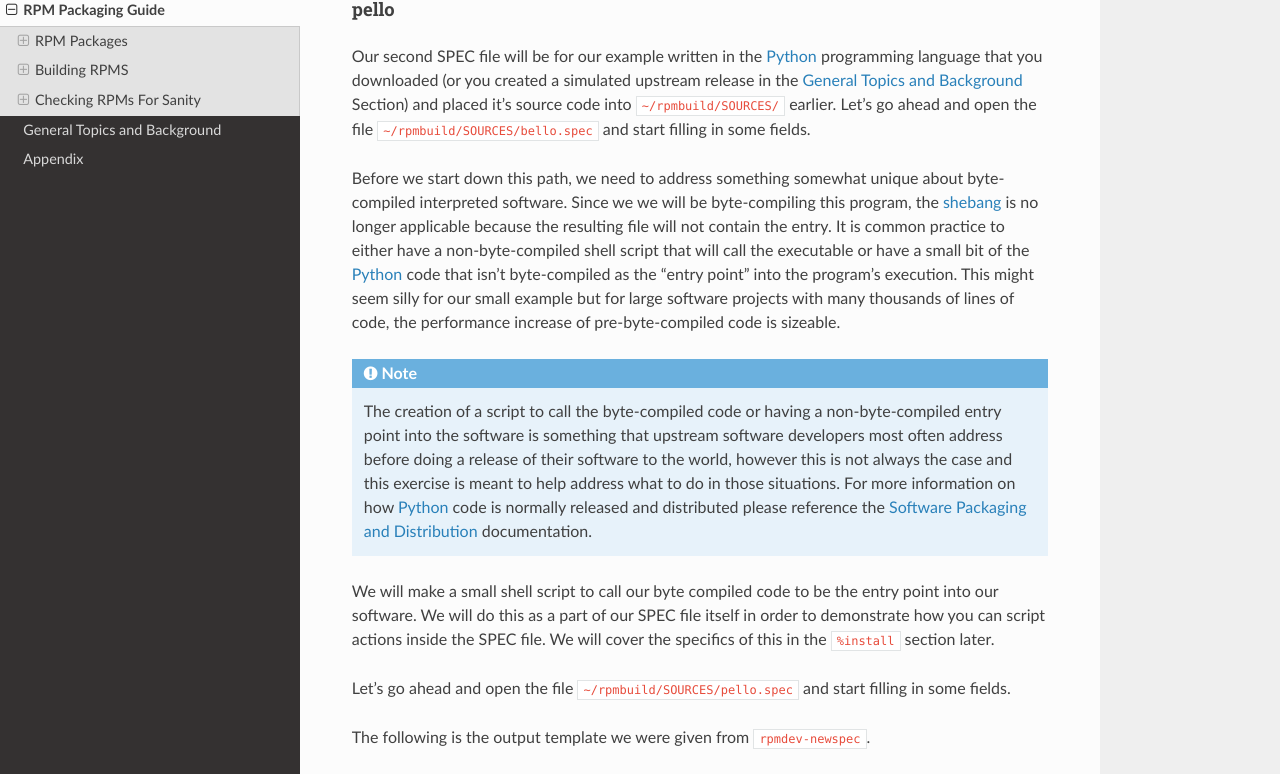
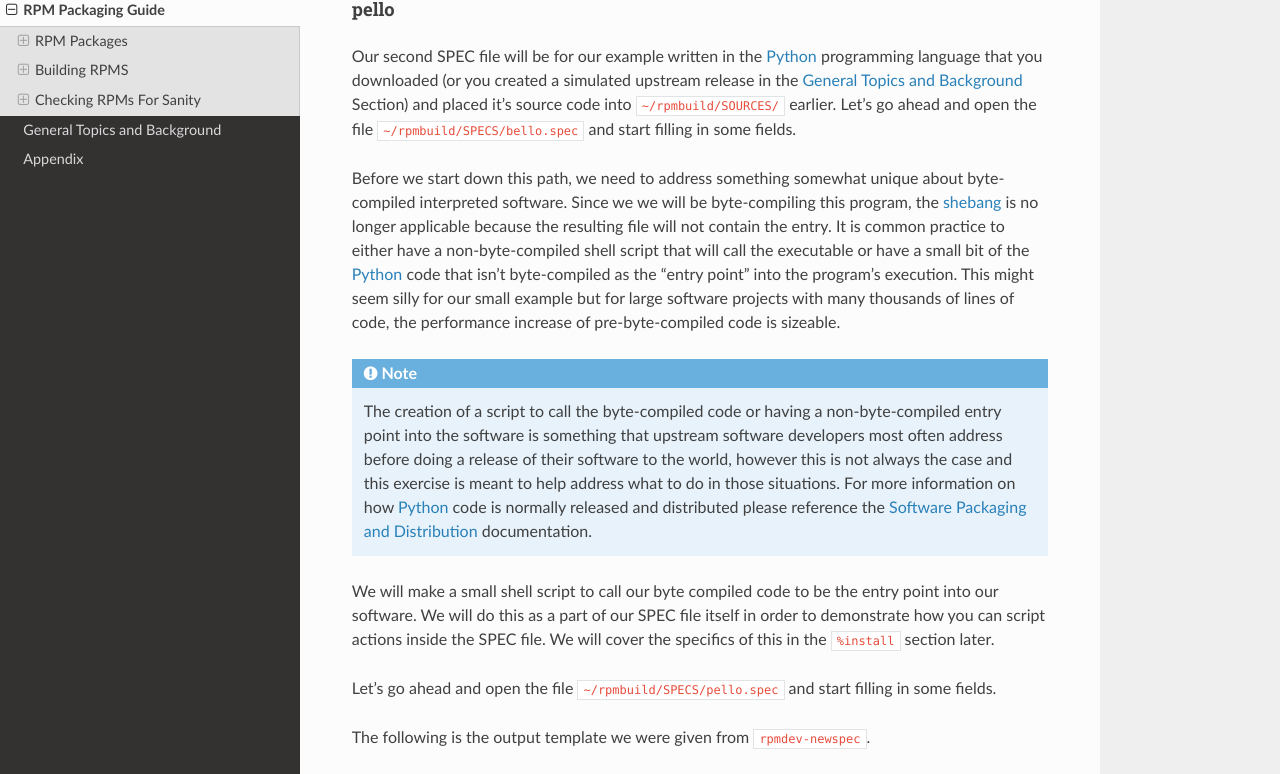
Before and after one commit to redhat-developer/rpm-packaging-guide, a Sphinx documentation site: the page built from source/rpm-guide.rst, in a window 1280 px wide and 1400 px high, scrolled down 11883 px. Shown: the part 136-910 px from the top of the window. Built offline with Sphinx 7.4.7 and the Read the Docs theme 2.0.0, drawn with Linux system fonts in a browser that asks for light colours; some of the changed text lies outside the part shown.

Commit message:
Fix location of spec files

```diff
--- a/source/rpm-guide.rst
+++ b/source/rpm-guide.rst
@@ -380,7 +380,7 @@ Our first SPEC file will be for our example written in `bash`_ shell script that
 you downloaded (or you created a simulated upstream release in the :ref:`General
 Topics and Background <general-background>` Section) and placed its source code
 into ``~/rpmbuild/SOURCES/`` earlier. Let's go ahead and open the file
-``~/rpmbuild/SOURCES/bello.spec`` and start filling in some fields.
+``~/rpmbuild/SPECS/bello.spec`` and start filling in some fields.
 
 The following is the output template we were given from ``rpmdev-newspec``.
 
@@ -674,7 +674,7 @@ Our second SPEC file will be for our example written in the `Python`_
 programming language that  you downloaded (or you created a simulated upstream
 release in the :ref:`General Topics and Background <general-background>`
 Section) and placed it's source code into ``~/rpmbuild/SOURCES/``
-earlier. Let's go ahead and open the file ``~/rpmbuild/SOURCES/bello.spec``
+earlier. Let's go ahead and open the file ``~/rpmbuild/SPECS/bello.spec``
 and start filling in some fields.
 
 Before we start down this path, we need to address something somewhat unique
@@ -701,7 +701,7 @@ point into our software. We will do this as a part of our SPEC file itself in
 order to demonstrate how you can script actions inside the SPEC file. We will
 cover the specifics of this in the ``%install`` section later.
 
-Let's go ahead and open the file ``~/rpmbuild/SOURCES/pello.spec`` and start
+Let's go ahead and open the file ``~/rpmbuild/SPECS/pello.spec`` and start
 filling in some fields.
 
 The following is the output template we were given from ``rpmdev-newspec``.
@@ -1048,7 +1048,7 @@ Our third SPEC file will be for our example written in the `C`_ programming
 language that we created a simulated upstream release of previously (or you
 downloaded) and placed it's source code into ``~/rpmbuild/SOURCES/`` earlier.
 
-Let's go ahead and open the file ``~/rpmbuild/SOURCES/cello.spec`` and start
+Let's go ahead and open the file ``~/rpmbuild/SPECS/cello.spec`` and start
 filling in some fields.
 
 The following is the output template we were given from ``rpmdev-newspec``.
```
